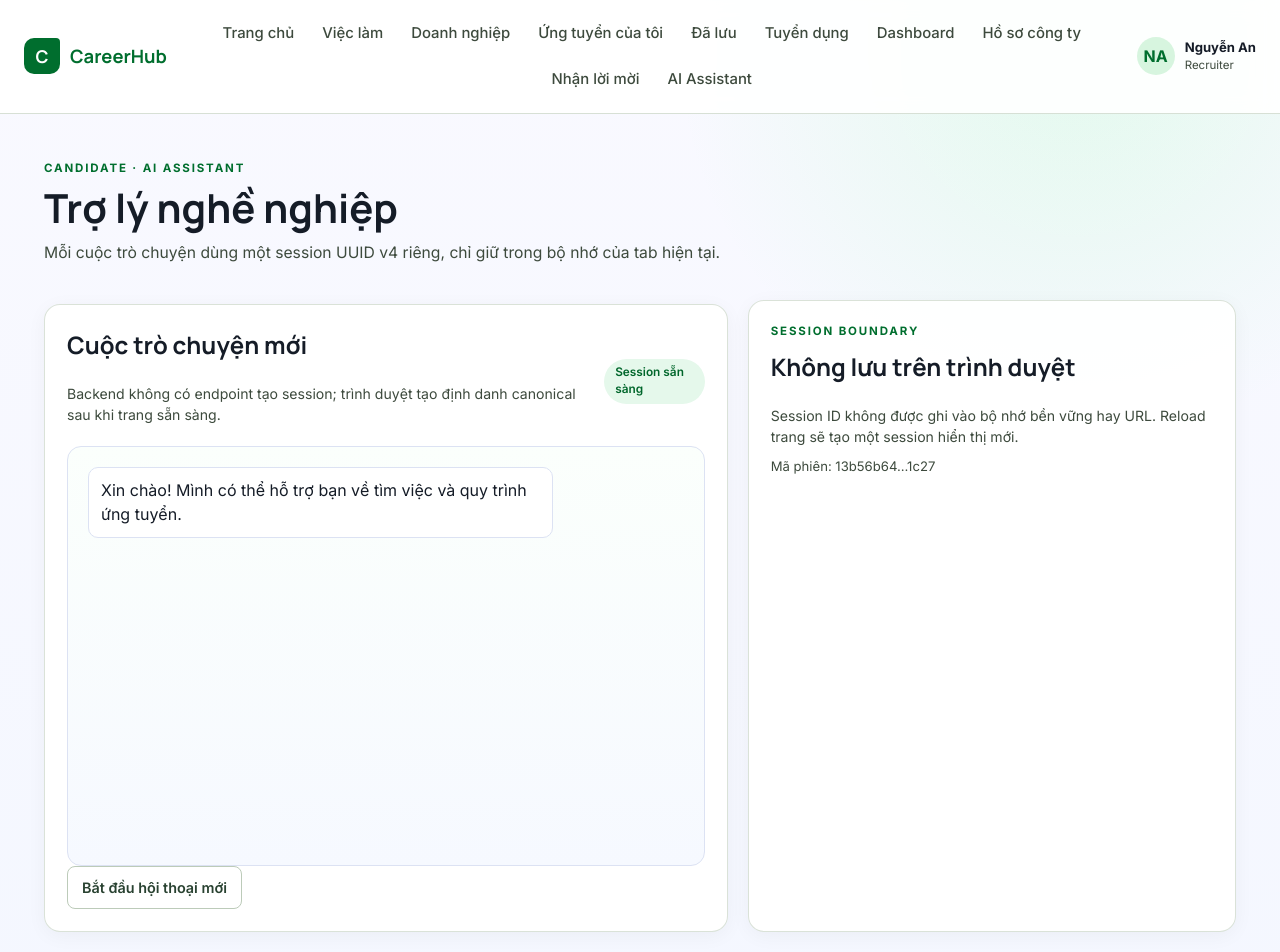
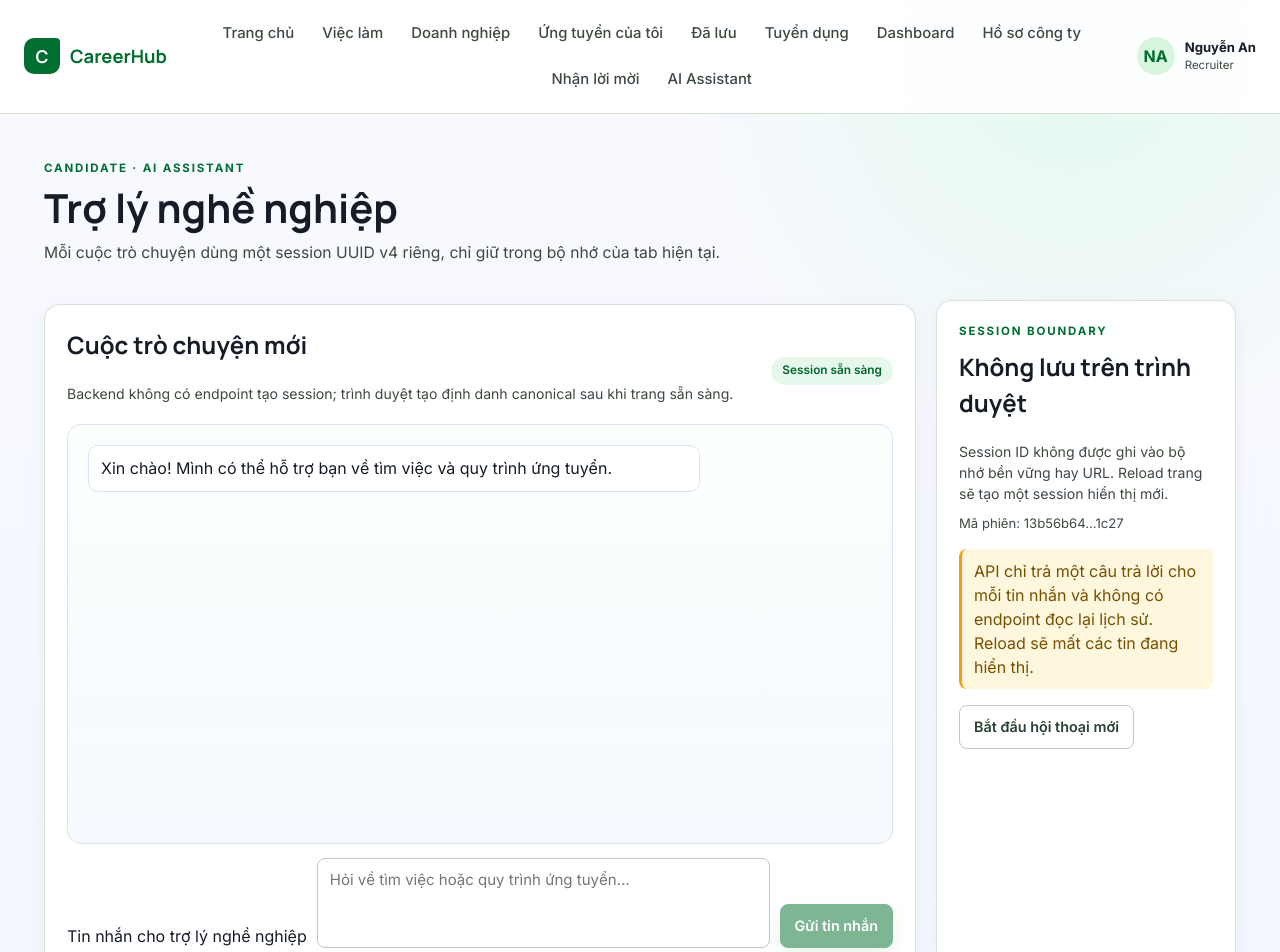
Before and after one commit to doan2026/Recruitment-System, a Next.js app in the folder frontend/: page /ai in a window 1280 px wide. Shown: the top 952 px of the page. Built offline with nearby package versions, Linux system fonts and the light colour scheme; no server answers.

Commit message:
feat(frontend): build AI chat conversation

```diff
--- a/frontend/app/ai/page.tsx
+++ b/frontend/app/ai/page.tsx
@@ -1,11 +1,18 @@
 "use client";
 
-import { useEffect, useState } from "react";
+import { FormEvent, useEffect, useRef, useState } from "react";
 import { PageHeader, StatusBadge } from "../../components/ui";
-import { createChatSessionId } from "../../lib/apiClient";
+import { createChatSessionId, toUserMessage } from "../../lib/apiClient";
+import { appendAiChatExchange, createAiChatConversation, type AiChatMessage } from "../../lib/aiChatConversation";
+import { sendAiChatMessage } from "../../lib/person2Api";
 
 export default function AiAssistantPage() {
   const [sessionId, setSessionId] = useState<string | null>(null);
+  const [messages, setMessages] = useState<AiChatMessage[]>(() => createAiChatConversation());
+  const [draft, setDraft] = useState("");
+  const [pending, setPending] = useState(false);
+  const [error, setError] = useState("");
+  const exchangeSequence = useRef(0);
 
   useEffect(() => {
     setSessionId(createChatSessionId());
@@ -13,6 +20,35 @@ export default function AiAssistantPage() {
 
   function startNewConversation() {
     setSessionId(createChatSessionId());
+    setMessages(createAiChatConversation());
+    setDraft("");
+    setError("");
+    exchangeSequence.current = 0;
+  }
+
+  async function sendMessage(event: FormEvent<HTMLFormElement>) {
+    event.preventDefault();
+    const activeSessionId = sessionId;
+    const message = draft.trim();
+    if (!activeSessionId || !message || pending) return;
+
+    setPending(true);
+    setError("");
+    try {
+      const response = await sendAiChatMessage(activeSessionId, message);
+      exchangeSequence.current += 1;
+      setMessages((current) => appendAiChatExchange(
+        current,
+        message,
+        response.data.answer,
+        `${activeSessionId}-${exchangeSequence.current}`,
+      ));
+      setDraft("");
+    } catch (reason: unknown) {
+      setError(toUserMessage(reason));
+    } finally {
+      setPending(false);
+    }
   }
 
   return (
@@ -22,24 +58,34 @@ export default function AiAssistantPage() {
         title="Trợ lý nghề nghiệp"
         description="Mỗi cuộc trò chuyện dùng một session UUID v4 riêng, chỉ giữ trong bộ nhớ của tab hiện tại."
       />
-      <section className="grid-2">
+      <section className="chat-layout">
         <section className="panel">
           <div className="section-head">
             <div><h2>Cuộc trò chuyện mới</h2><p className="help">Backend không có endpoint tạo session; trình duyệt tạo định danh canonical sau khi trang sẵn sàng.</p></div>
             <StatusBadge tone={sessionId ? "success" : "warning"}>{sessionId ? "Session sẵn sàng" : "Đang tạo session"}</StatusBadge>
           </div>
-          <div className="chat-box" aria-live="polite">
-            <div className="message bot">Xin chào! Mình có thể hỗ trợ bạn về tìm việc và quy trình ứng tuyển.</div>
+          <div className="chat-box" aria-live="polite" aria-label="Lịch sử hội thoại trong tab hiện tại">
+            {messages.map((message) => (
+              <div className={`message ${message.role === "assistant" ? "bot" : "user"}`} key={message.id}>
+                {message.content}
+              </div>
+            ))}
+            {pending ? <div className="message bot" role="status">AI đang soạn câu trả lời…</div> : null}
           </div>
-          <div className="btn-group">
-            <button className="btn" type="button" disabled={!sessionId} onClick={startNewConversation}>Bắt đầu hội thoại mới</button>
-          </div>
+          {error ? <p className="notice notice-danger" role="alert">{error}</p> : null}
+          <form className="chat-composer" noValidate onSubmit={sendMessage}>
+            <label className="sr-only" htmlFor="ai-chat-message">Tin nhắn cho trợ lý nghề nghiệp</label>
+            <textarea id="ai-chat-message" className="textarea resize-none" rows={3} value={draft} disabled={!sessionId || pending} placeholder="Hỏi về tìm việc hoặc quy trình ứng tuyển…" onChange={(event) => setDraft(event.target.value)} />
+            <button className="btn btn-primary" type="submit" disabled={!sessionId || pending || !draft.trim()}>{pending ? "Đang gửi…" : "Gửi tin nhắn"}</button>
+          </form>
         </section>
         <aside className="panel">
           <p className="eyebrow">SESSION BOUNDARY</p>
           <h2>Không lưu trên trình duyệt</h2>
           <p className="help">Session ID không được ghi vào bộ nhớ bền vững hay URL. Reload trang sẽ tạo một session hiển thị mới.</p>
           <p className="status-line">Mã phiên: {sessionId ? `${sessionId.slice(0, 8)}…${sessionId.slice(-4)}` : "đang tạo"}</p>
+          <p className="notice notice-warning">API chỉ trả một câu trả lời cho mỗi tin nhắn và không có endpoint đọc lại lịch sử. Reload sẽ mất các tin đang hiển thị.</p>
+          <button className="btn" type="button" disabled={!sessionId || pending} onClick={startNewConversation}>Bắt đầu hội thoại mới</button>
         </aside>
       </section>
     </main>
--- /dev/null
+++ b/frontend/lib/aiChatConversation.ts
@@ -0,0 +1,30 @@
+export type AiChatMessageRole = "user" | "assistant";
+
+export interface AiChatMessage {
+  id: string;
+  role: AiChatMessageRole;
+  content: string;
+}
+
+export const AI_CHAT_WELCOME_MESSAGE: AiChatMessage = Object.freeze({
+  id: "welcome",
+  role: "assistant",
+  content: "Xin chào! Mình có thể hỗ trợ bạn về tìm việc và quy trình ứng tuyển.",
+});
+
+export function createAiChatConversation(): AiChatMessage[] {
+  return [{ ...AI_CHAT_WELCOME_MESSAGE }];
+}
+
+export function appendAiChatExchange(
+  messages: readonly AiChatMessage[],
+  userMessage: string,
+  answer: string,
+  exchangeId: string,
+): AiChatMessage[] {
+  return [
+    ...messages,
+    { id: `${exchangeId}-user`, role: "user", content: userMessage },
+    { id: `${exchangeId}-assistant`, role: "assistant", content: answer },
+  ];
+}
--- a/frontend/lib/person2Api.ts
+++ b/frontend/lib/person2Api.ts
@@ -27,6 +27,7 @@ import type {
   CompanyMediaUploadCapability,
   CompanyMediaUploadResult,
 } from "./companyMediaUpload";
+import { assertChatResponseSession } from "./aiChatSession";
 import * as demo from "./demoData";
 
 export type {
@@ -316,11 +317,55 @@ export interface RecruiterDashboard {
   warnings: Array<{ code: string; message: string }>;
 }
 
+interface BackendAiChatReply {
+  session_id: string;
+  answer: string;
+}
+
+export interface AiChatReply {
+  sessionId: string;
+  answer: string;
+}
+
 async function normalizeDemo<T>(
   response: Promise<{ data: T; meta?: ApiEnvelope<T>["meta"] }>,
 ): Promise<ApiEnvelope<T>> {
   const envelope = await response;
   return { data: envelope.data, meta: envelope.meta ?? null };
+}
+
+export async function sendAiChatMessage(
+  sessionId: string,
+  message: string,
+  signal?: AbortSignal,
+): Promise<ApiEnvelope<AiChatReply>> {
+  const canonicalSessionId = assertCanonicalUuidV4(sessionId, "session_id");
+  const body = selectContractFields({ session_id: canonicalSessionId, message }, ["session_id", "message"]);
+
+  if (isDemoPerson2Api) {
+    return {
+      data: {
+        sessionId: canonicalSessionId,
+        answer: "Mình đã nhận câu hỏi. Khi dùng Gateway, câu trả lời này sẽ đến từ AI Service và chỉ thuộc phiên hiện tại.",
+      },
+      meta: null,
+    };
+  }
+
+  const response = await requestApi<BackendAiChatReply>(API_PATHS.aiChat, {
+    method: "POST",
+    privateData: true,
+    signal,
+    body,
+    maxRetries: 0,
+  });
+  return {
+    ...response,
+    data: {
+      sessionId: assertChatResponseSession(canonicalSessionId, response.data.session_id),
+      answer: response.data.answer,
+    },
+  };
 }
 
 let demoMembershipRole: CompanyMemberRole = "OWNER";
--- a/frontend/tsconfig.api-test.json
+++ b/frontend/tsconfig.api-test.json
@@ -8,5 +8,5 @@
     "moduleResolution": "node",
     "outDir": ".test-dist"
   },
-  "include": ["lib/apiClientCore.ts", "lib/applicationApiRoutes.ts", "lib/aiChatSession.ts", "lib/demoData.ts", "lib/applicationVersioning.ts", "lib/applicationStateMachine.ts", "lib/applicationCooldown.ts", "lib/applicationDegradedStates.ts", "lib/applicationEvaluation.ts", "lib/aiMatchRecovery.ts", "lib/recruiterCvAccess.ts", "lib/recruiterApplicationTable.ts", "lib/offerAttachment.ts", "lib/offerResponseRecovery.ts", "lib/companyForm.ts", "lib/companyInvitation.ts", "lib/companyInvitationAcceptance.ts", "lib/companyMembership.ts", "lib/companyVerification.ts", "lib/companyMediaUpload.ts", "lib/companyMediaLibrary.ts", "lib/companyPublicSearch.ts", "lib/companyPublicProfile.ts", "lib/jobForm.ts", "lib/jobLifecycle.ts", "lib/recruiterJobTable.ts", "lib/recruiterJobAccess.ts", "lib/publicJobSearch.ts", "lib/cursorRecovery.ts", "lib/recommendationPresentation.ts", "lib/candidateRecommendation.ts", "lib/conflictRecovery.ts", "lib/transientRecovery.ts", "lib/apiClient.test.ts"]
+  "include": ["lib/apiClientCore.ts", "lib/applicationApiRoutes.ts", "lib/aiChatSession.ts", "lib/aiChatConversation.ts", "lib/demoData.ts", "lib/applicationVersioning.ts", "lib/applicationStateMachine.ts", "lib/applicationCooldown.ts", "lib/applicationDegradedStates.ts", "lib/applicationEvaluation.ts", "lib/aiMatchRecovery.ts", "lib/recruiterCvAccess.ts", "lib/recruiterApplicationTable.ts", "lib/offerAttachment.ts", "lib/offerResponseRecovery.ts", "lib/companyForm.ts", "lib/companyInvitation.ts", "lib/companyInvitationAcceptance.ts", "lib/companyMembership.ts", "lib/companyVerification.ts", "lib/companyMediaUpload.ts", "lib/companyMediaLibrary.ts", "lib/companyPublicSearch.ts", "lib/companyPublicProfile.ts", "lib/jobForm.ts", "lib/jobLifecycle.ts", "lib/recruiterJobTable.ts", "lib/recruiterJobAccess.ts", "lib/publicJobSearch.ts", "lib/cursorRecovery.ts", "lib/recommendationPresentation.ts", "lib/candidateRecommendation.ts", "lib/conflictRecovery.ts", "lib/transientRecovery.ts", "lib/apiClient.test.ts"]
 }
```
Also changed, not shown: 2 other files (tests, documents, lock files or other folders).
